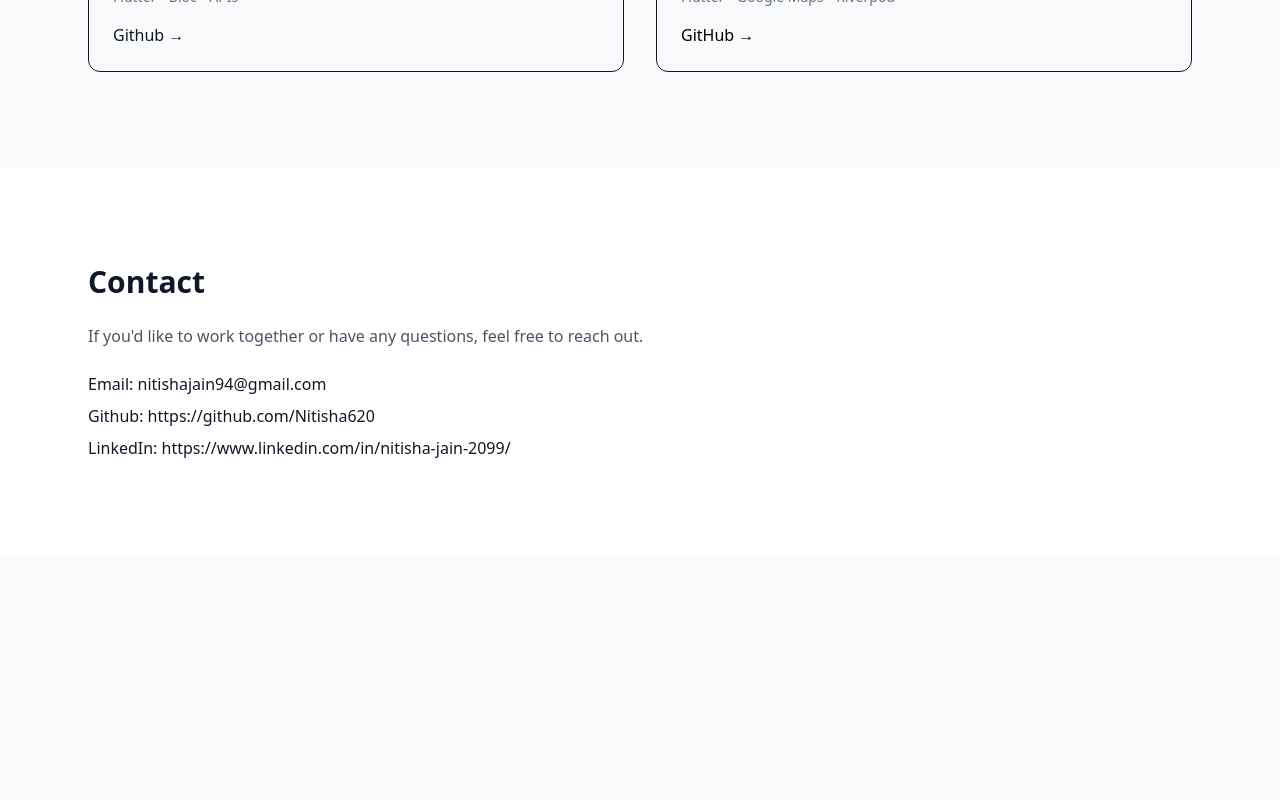
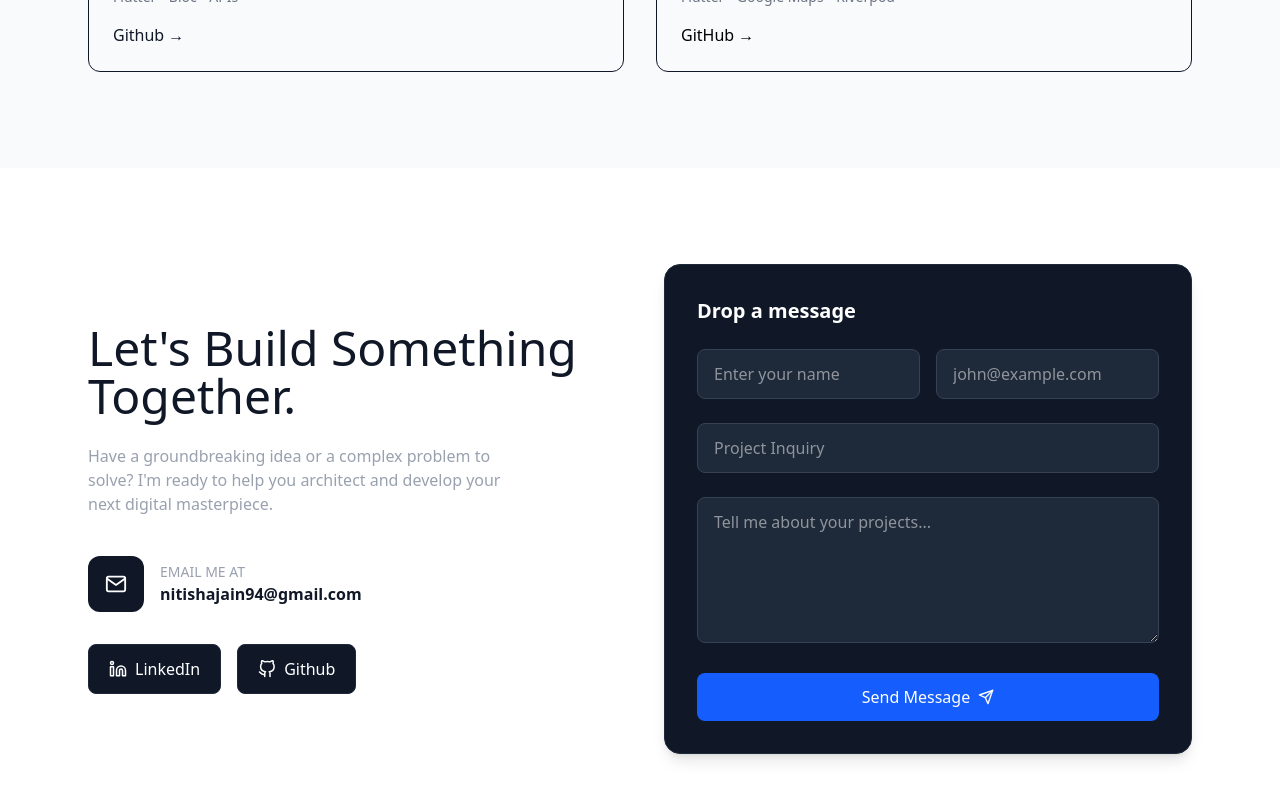
Before and after one commit to Nitisha620/nitisha-portfolio, a Next.js app: page / in a window 1280 px wide. Shown: the part 2834-3634 px from the top of the page. Before the commit the page ends 3390 px from the top, so only its background shows below. Built offline with nearby package versions, Linux system fonts and the light colour scheme.

Commit message:
Enhanced Contact Section UI and added functionality to send message directly

```diff
--- a/components/Contact.tsx
+++ b/components/Contact.tsx
@@ -1,19 +1,169 @@
+"use client";
+
+import axios from "axios";
+import { motion } from "framer-motion";
+import { useState } from "react";
+import { FiGithub, FiLinkedin, FiMail, FiSend } from "react-icons/fi";
+
 export default function Contact() {
+  const [loading, setLoading] = useState(false);
+  const [success, setSuccess] = useState(false);
+  const [name, setName] = useState("");
+  const [email, setEmail] = useState("");
+  const [subject, setSubject] = useState("");
+  const [message, setMessage] = useState("");
+
+  const handleSubmit = async (e: { preventDefault: () => void }) => {
+    e.preventDefault();
+
+    const discordMessage = {
+      embeds: [
+        {
+          title: "Message from a recuiter hopefully 🤞🏻",
+          color: 5814783,
+          fields: [
+            {
+              name: "👤 Name",
+              value: name,
+              inline: true,
+            },
+            {
+              name: "📧 Email",
+              value: email,
+              inline: true,
+            },
+            {
+              name: "Subject",
+              value: subject,
+            },
+            {
+              name: "💬 Message",
+              value: message,
+            },
+          ],
+          timeStamp: new Date().toISOString(),
+        },
+      ],
+    };
+
+    try {
+      setLoading(true);
+      await axios.post(
+        "/api/contact",
+        discordMessage,
+      );
+      setLoading(false);
+      setSuccess(true);
+      setName("");
+      setEmail("");
+      setSubject("");
+      setMessage("");
+    } catch (e) {
+      setLoading(false);
+      console.error(e);
+      alert("Failed to send message");
+    }
+  };
+
   return (
-    <section id="contact" className="py-24 bg-white">
+    <motion.section
+      initial={{ opacity: 0, y: 40 }}
+      whileInView={{ opacity: 1, y: 0 }}
+      transition={{ duration: 0.6 }}
+      id="contact"
+      className="py-24 bg-white"
+    >
       <div className="max-w-6xl mx-auto px-6">
-        <h2 className="text-3xl font-bold mb-6">Contact</h2>
-        <p className="text-gray-600 mb-6">
-          {" "}
-          If you'd like to work together or have any questions, feel free to
-          reach out.
-        </p>
-        <div className="space-y-2">
-          <p>Email: nitishajain94@gmail.com</p>
-          <p>Github: https://github.com/Nitisha620</p>
-          <p>LinkedIn: https://www.linkedin.com/in/nitisha-jain-2099/</p>
+        <div className="grid md:grid-cols-2 gap-12 items-center">
+          <div>
+            <h1 className="text-5xl">Let's Build Something Together.</h1>
+            <p className="mt-6 text-gray-400 max-w-md">
+              Have a groundbreaking idea or a complex problem to solve? I'm
+              ready to help you architect and develop your next digital
+              masterpiece.
+            </p>
+            <div className="mt-10 flex items-center gap-4">
+              <div className="w-14 h-14 rounded-xl bg-gray-900 flex items-center justify-center">
+                <FiMail color="white" size={22} />
+              </div>
+              <div>
+                <p className="text-gray-400 text-sm">EMAIL ME AT</p>
+                <p className="font-semibold">nitishajain94@gmail.com</p>
+              </div>
+            </div>
+            <div className="mt-8 flex gap-4">
+              <a
+                href="https://linkedin.com/in/nitisha-jain-2099"
+                target="_blank"
+                rel="noopener noreferrer"
+                className="px-5 py-3 bg-gray-900 border border-gray-800 rounded-lg hover:bg-gray-800 transition text-white flex items-center gap-2"
+              >
+                <FiLinkedin size={18} />
+                LinkedIn
+              </a>
+              <a
+                href="https://github.com/Nitisha620"
+                target="_blank"
+                rel="noopener noreferrer"
+                className="px-5 py-3 bg-gray-900 border border-gray-800 rounded-lg hover:bg-gray-800 transition text-white flex items-center gap-2"
+              >
+                <FiGithub size={18} />
+                Github
+              </a>
+            </div>
+          </div>
+
+          <div className="bg-gray-900 p-8 rounded-2xl border border-gray-800 text-white shadow-lg transition transform hover:-translate-y-1">
+            <h3 className="text-xl font-semibold mb-6">Drop a message</h3>
+            <form onSubmit={handleSubmit} className="space-y-6">
+              <div className="grid md:grid-cols-2 gap-4">
+                <input
+                  type="text"
+                  placeholder="Enter your name"
+                  value={name}
+                  onChange={(e) => setName(e.target.value)}
+                  className="w-full bg-gray-800 border border-gray-700 rounded-lg px-4 py-3 focus:outline-none focus:ring-2 focus:ring-blue-500"
+                />
+                <input
+                  type="email"
+                  placeholder="john@example.com"
+                  value={email}
+                  onChange={(e) => setEmail(e.target.value)}
+                  className="w-full bg-gray-800 border border-gray-700 rounded-lg px-4 py-3 focus:outline-none focus:ring-2 focus:ring-blue-500"
+                />
+              </div>
+
+              <input
+                type="text"
+                placeholder="Project Inquiry"
+                value={subject}
+                onChange={(e) => setSubject(e.target.value)}
+                className="w-full bg-gray-800 border border-gray-700 rounded-lg px-4 py-3 focus:outline-none focus:ring-2 focus:ring-blue-500"
+              />
+              <textarea
+                rows={5}
+                placeholder="Tell me about your projects..."
+                value={message}
+                onChange={(e) => setMessage(e.target.value)}
+                className="w-full bg-gray-800 border border-gray-700 rounded-lg px-4 py-3 focus:outline-none focus:ring-2 focus:ring-blue-500"
+              />
+              <button
+                type="submit"
+                disabled={loading}
+                className="w-full bg-blue-600 hover:bg-blue-700 py-3 rounded-lg font-medium transition transform hover:scale-[1.02] flex gap-2 items-center justify-center "
+              >
+                {loading ? "Sending... " : "Send Message"}
+                <FiSend />
+              </button>
+              {success && (
+                <p className="text-green-600 mt-4">
+                  Message Sent Successfully!
+                </p>
+              )}
+            </form>
+          </div>
         </div>
       </div>
-    </section>
+    </motion.section>
   );
 }
```
